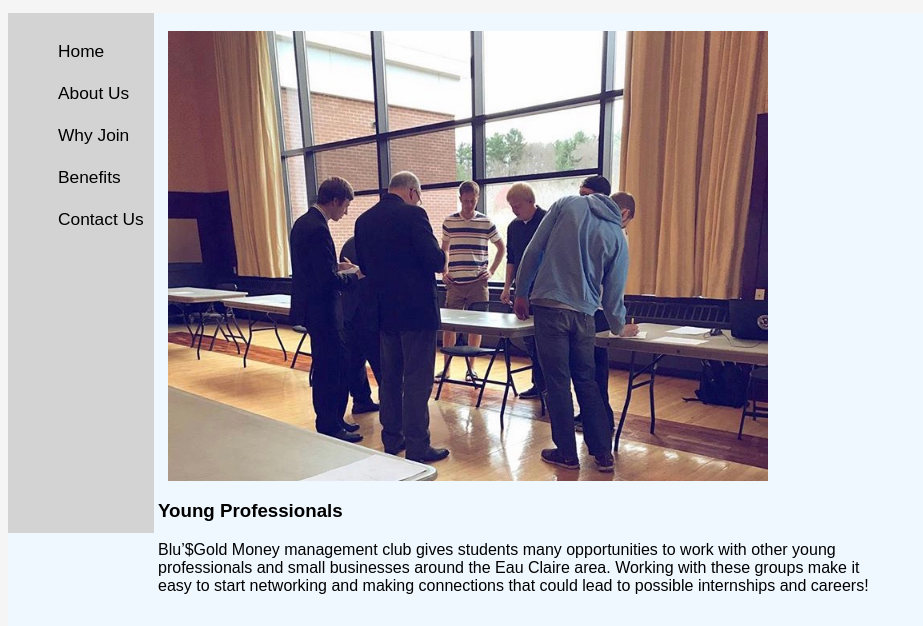
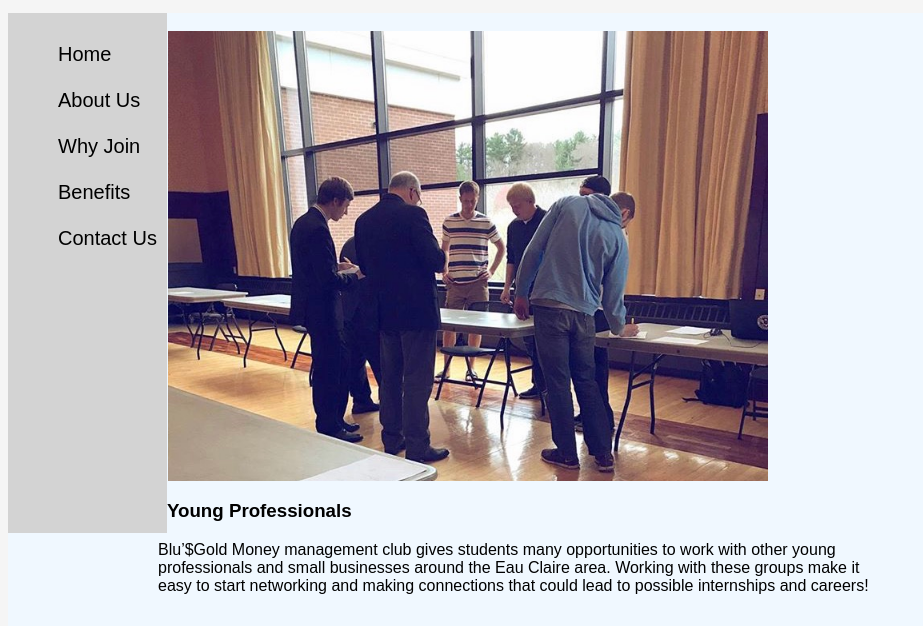
Before and after one commit to lexamarie25/cs318, a plain HTML site: page prototype2/benefits.html in a window 1280 px wide. Shown: the part 134-760 px from the top of the page, without its empty margins (0-923 px from the left). Drawn offline with Linux system fonts and the light colour scheme.

Commit message:
prototype2

```diff
--- a/prototype2/aboutus.css
+++ b/prototype2/aboutus.css
@@ -43,7 +43,8 @@ main{
 
 ul{
     list-style: none;
-    font-size: 13pt;
+    font-size: 15pt;
+    font-family: fantasy;
 
 }
 p{
--- a/prototype2/benefits.css
+++ b/prototype2/benefits.css
@@ -32,7 +32,8 @@ main{
 
 ul{
     list-style: none;
-    font-size: 13pt;
+    font-size: 15pt;
+    font-family: fantasy;
 
 }
 
--- a/prototype2/benefits.html
+++ b/prototype2/benefits.html
@@ -22,7 +22,7 @@
         </nav>
         <main>
 
-             <div id="students" img scr="blus.jpg">
+            <div id="students" img scr="blus.jpg"></div>
 
                  <br>
 
--- a/prototype2/contact.css
+++ b/prototype2/contact.css
@@ -40,8 +40,9 @@ main{
 
 ul{
     list-style: none;
-    font-size: 13pt;
+    font-size: 15pt;
     text-decoration: none;
+    font-family: fantasy;
 
 }
 #danielle{
--- a/prototype2/index.css
+++ b/prototype2/index.css
@@ -54,7 +54,8 @@ main{
 
 ul{
     list-style: none;
-    font-size: 13pt;
+    font-size: 15pt;
+    font-family: fantasy;
 
 }
 
--- a/prototype2/join.css
+++ b/prototype2/join.css
@@ -41,8 +41,8 @@ main{
 
 ul{
     list-style: none;
-    font-size: 13pt;
-
+    font-size: 15pt;
+    font-family: fantasy;
 }
 
 label{
```
Also changed, not shown: prototype2/contact.html (+1 -1 lines).
